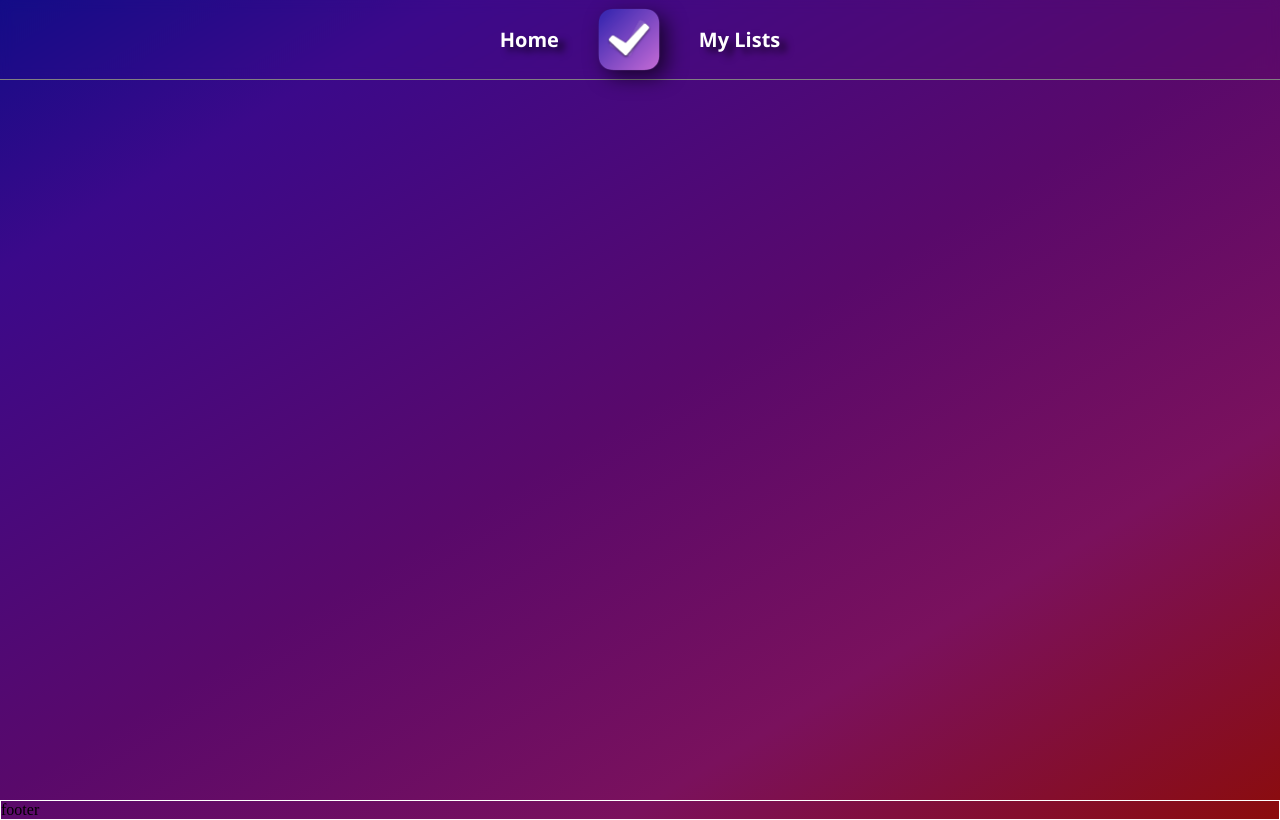
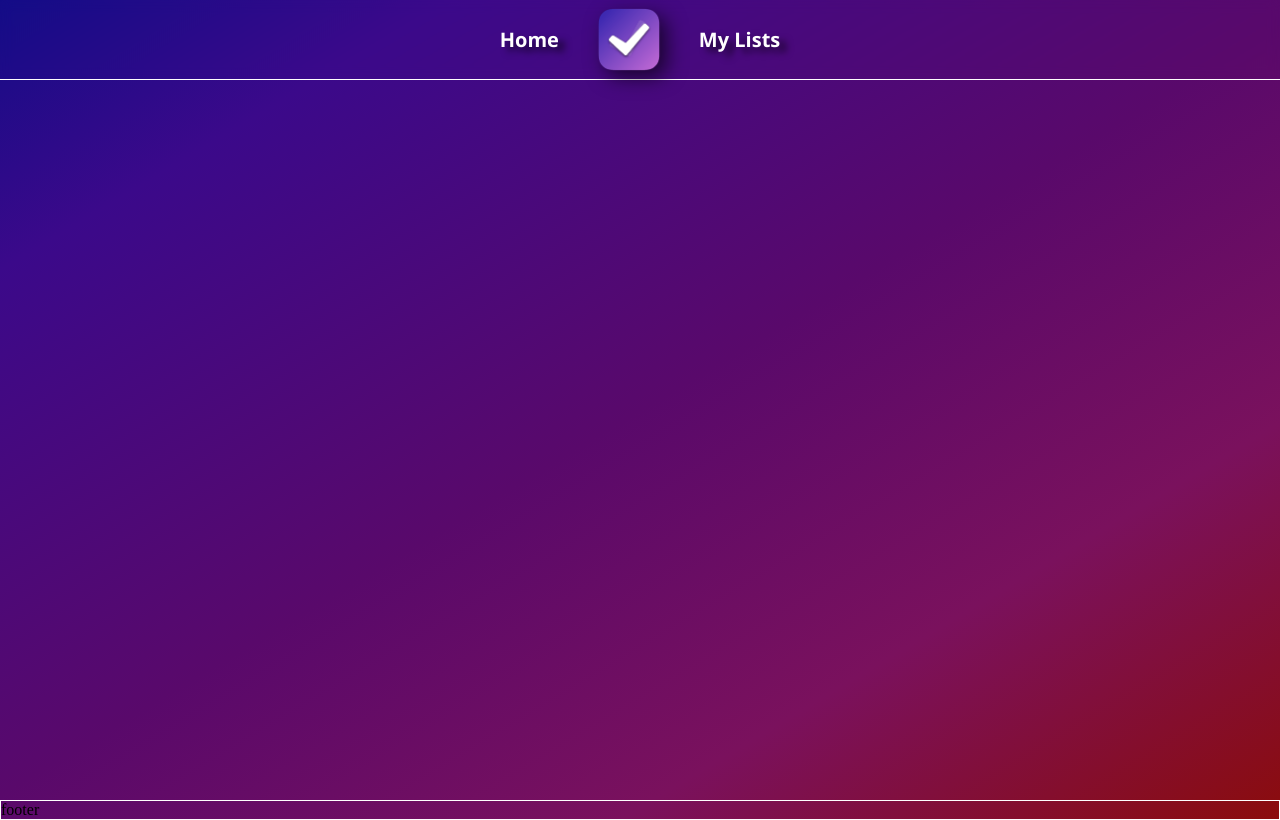
Before and after one commit to fxckprod7/Todo, a Flask app: page / in a window 1280 px wide. Run offline with Flask 3, Linux system fonts and the light colour scheme.

Commit message:
last
last

```diff
--- a/static/css/style.css
+++ b/static/css/style.css
@@ -70,7 +70,7 @@ h1, h2, h3, h4, h5, h6 {
 .wrapper .header {
   width: 100%;
   height: 80px;
-  border-bottom: 1px solid gray;
+  border-bottom: 1px solid rgb(255, 255, 255);
   display: flex;
   align-items: center;
   -webkit-backdrop-filter: blur(6px);
--- a/static/css/style.scss
+++ b/static/css/style.scss
@@ -13,7 +13,7 @@ body{
     .header{
         width: 100%;
         height: 80px;
-        border-bottom: 1px solid gray;
+        border-bottom: 1px solid rgb(255, 255, 255);
         display: flex;
         align-items: center;
         backdrop-filter: blur(6px);
```
Also changed, not shown: 1 other file.
